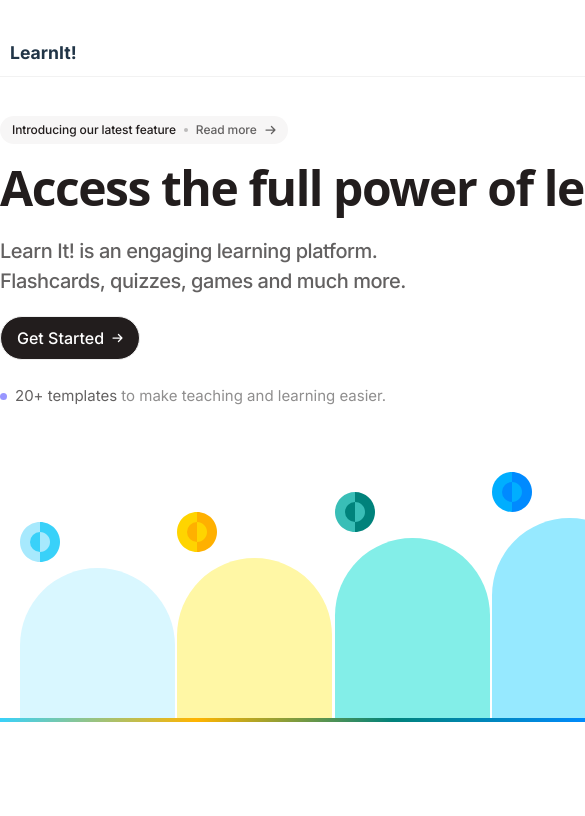
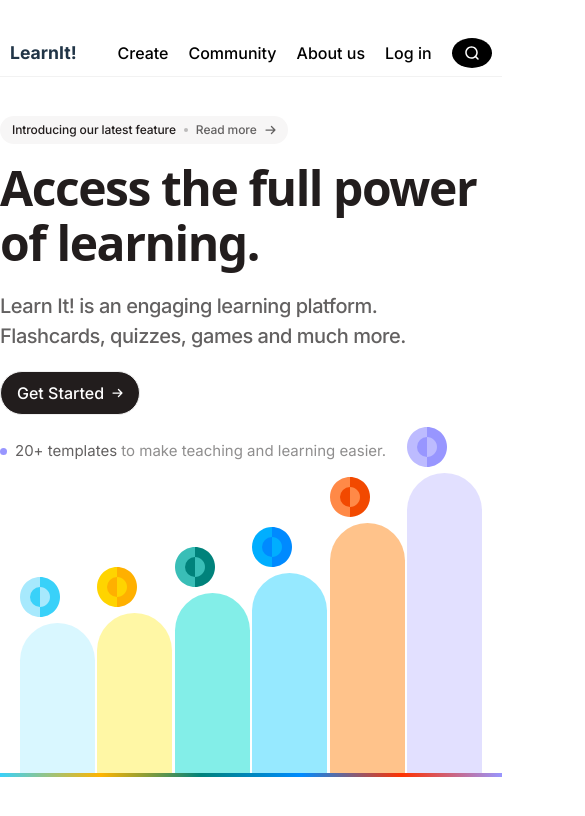
Before and after one commit to tanyagrr/first-project, a React (Vite) app: page / in a window 390 px wide. Shown: the top 816 px of the page, 585 px wide, since content can reach past the window. Built offline with nearby package versions, Linux system fonts and the light colour scheme.

Commit message:
fix media query

```diff
--- a/src/App.css
+++ b/src/App.css
@@ -264,4 +264,7 @@ and (max-width: 480px)  {
       margin-left: auto;
       margin-right: auto;
     }
+    .cone {
+      width: 75px;
+    }
 }
```
